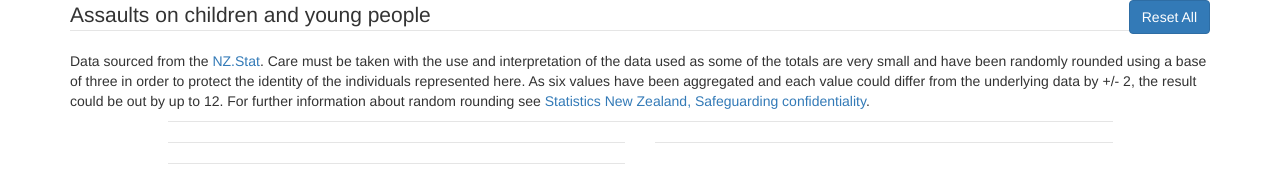
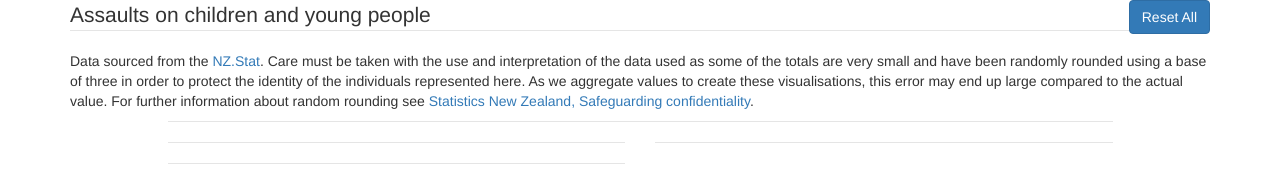
Before and after one commit to Datacom/child_assualt_vis, a plain HTML site: page index.html in a window 1280 px wide. Drawn offline with nearby package versions, Linux system fonts and the light colour scheme; a script that the page names is missing.

Commit message:
random rounding

```diff
--- a/index.html
+++ b/index.html
@@ -24,7 +24,7 @@
           Assaults on children and young people
             <a class="pull-right reset btn btn-primary" href="javascript:dc.filterAll();dc.redrawAll()">Reset All</a>
           </legend>
-          <p>Data sourced from the <a href="">NZ.Stat</a>. Care must be taken with the use and interpretation of the data used as some of the totals are very small and have been randomly rounded using a base of three in order to protect the identity of the individuals represented here. As six values have been aggregated and each value could differ from the underlying data by +/- 2, the result could be out by up to 12. For further information about random rounding see <a href = 'http://www.stats.govt.nz/about_us/who-we-are/policies-and-protocols/confidentiality-of-info-supplied-to-snz/safeguarding-confidentiality.aspx'> Statistics New Zealand, Safeguarding confidentiality</a>.</p>
+          <p>Data sourced from the <a href="">NZ.Stat</a>. Care must be taken with the use and interpretation of the data used as some of the totals are very small and have been randomly rounded using a base of three in order to protect the identity of the individuals represented here. As we aggregate values to create these visualisations, this error may end up large compared to the actual value. For further information about random rounding see <a href = 'http://www.stats.govt.nz/about_us/who-we-are/policies-and-protocols/confidentiality-of-info-supplied-to-snz/safeguarding-confidentiality.aspx'> Statistics New Zealand, Safeguarding confidentiality</a>.</p>
         </div>
       </div>
       <div class="row">
```
